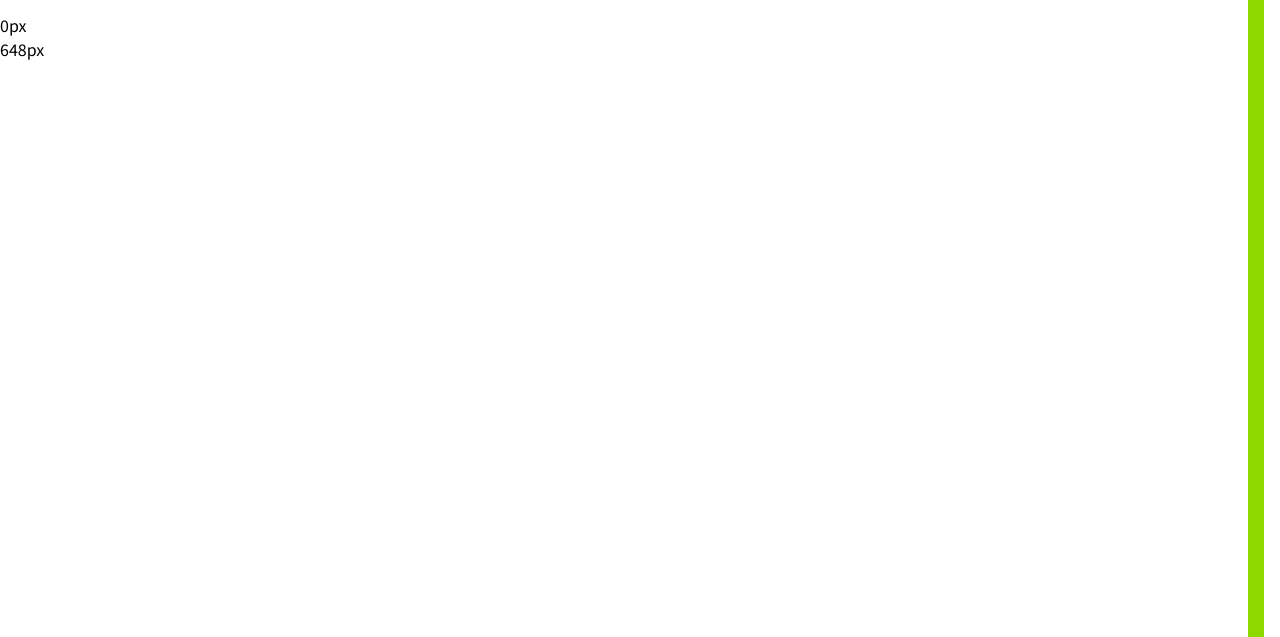
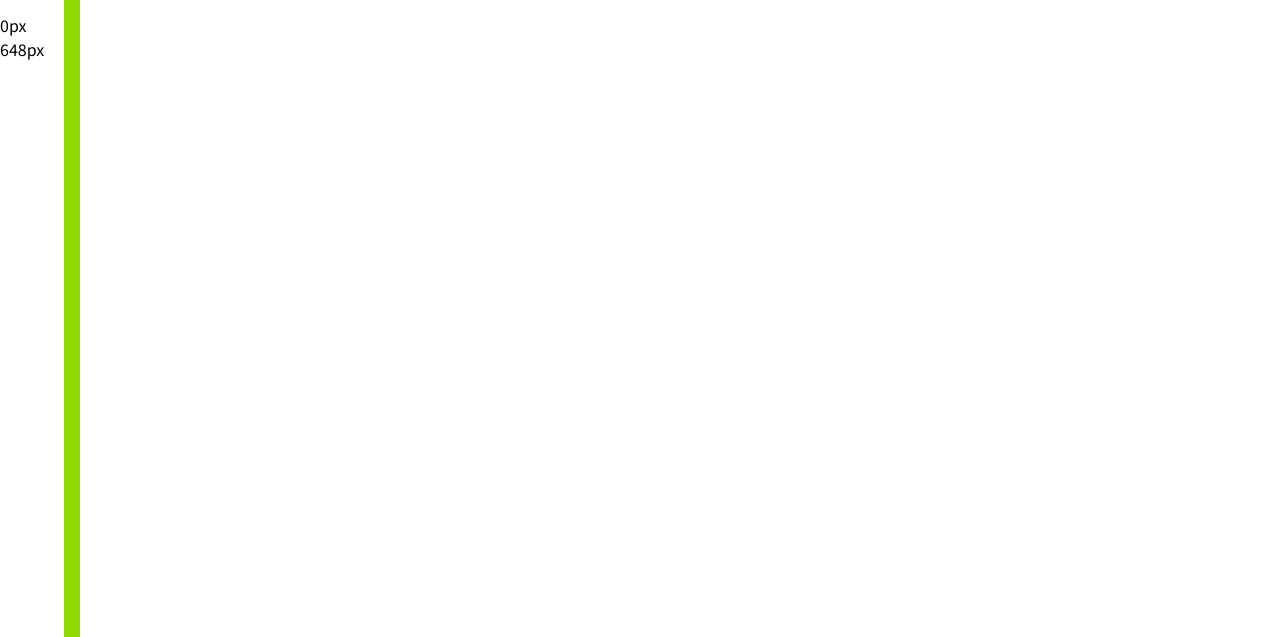
Before and after one commit to iloveu-design/technic, a plain HTML site: page oneday.html in a window 1280 px wide. Shown: the part 163-800 px from the top of the page. Drawn offline with nearby package versions, Linux system fonts and the light colour scheme.

Commit message:
사이즈 확인

```diff
--- a/css/ad.css
+++ b/css/ad.css
@@ -299,5 +299,5 @@ h1 {
   width: 1rem;
   position: absolute;
   background-color: #8eda00;
-  right: 1rem;
+  left: 4rem;
 }
```
